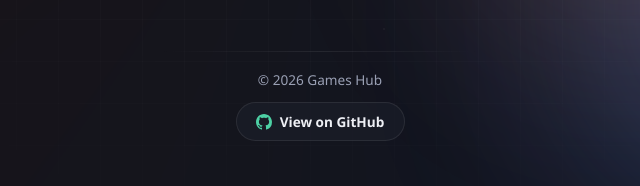
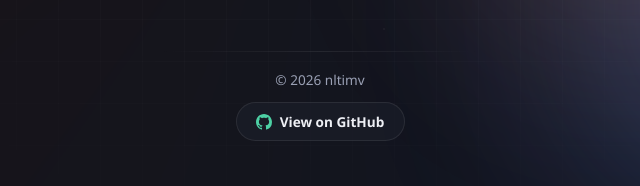
Before and after one commit to nltimv/games, a website: page public/index.html in a window 1280 px wide. Shown: the part 611-797 px from the top of the page, 320-960 px from the left. Drawn offline with Linux system fonts and the light colour scheme; no server answers.

Commit message:
Update copyright

```diff
--- a/public/index.html
+++ b/public/index.html
@@ -33,7 +33,7 @@
   </main>
 
   <footer class="site-footer">
-    <p>&copy; <span id="year">2026</span> Games Hub</p>
+    <p>&copy; <span id="year">2026</span> nltimv</p>
     <a class="repo-link" href="https://github.com/nltimv/games" target="_blank" rel="noopener noreferrer">
       <svg viewBox="0 0 16 16" width="16" height="16" aria-hidden="true" focusable="false">
         <path fill="currentColor" d="M8 0C3.58 0 0 3.58 0 8c0 3.54 2.29 6.53 5.47 7.59.4.07.55-.17.55-.38 0-.19-.01-.82-.01-1.49-2.01.37-2.53-.49-2.69-.94-.09-.23-.48-.94-.82-1.13-.28-.15-.68-.52-.01-.53.63-.01 1.08.58 1.23.82.72 1.21 1.87.87 2.33.66.07-.52.28-.87.51-1.07-1.78-.2-3.64-.89-3.64-3.95 0-.87.31-1.59.82-2.15-.08-.2-.36-1.02.08-2.12 0 0 .67-.21 2.2.82.64-.18 1.32-.27 2-.27.68 0 1.36.09 2 .27 1.53-1.04 2.2-.82 2.2-.82.44 1.1.16 1.92.08 2.12.51.56.82 1.27.82 2.15 0 3.07-1.87 3.75-3.65 3.95.29.25.54.73.54 1.48 0 1.07-.01 1.93-.01 2.2 0 .21.15.46.55.38A8.01 8.01 0 0 0 16 8c0-4.42-3.58-8-8-8z"/>
```
